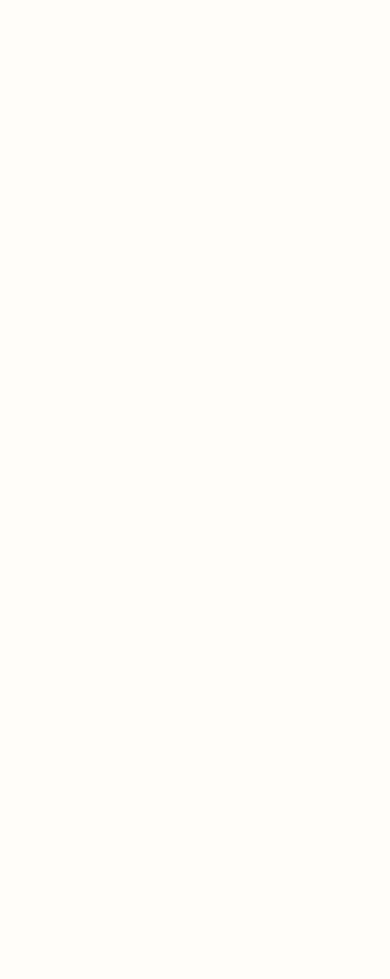
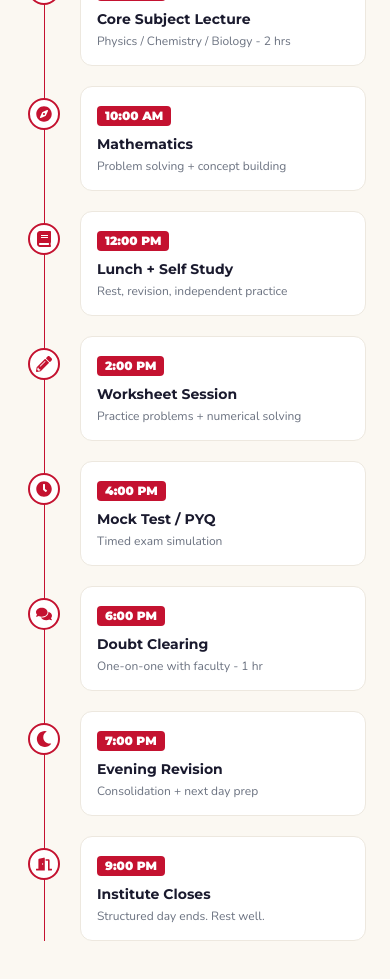
Before and after one commit to NIHHHHHHHHHHH/scalence-academy, a Next.js app: page / in a window 390 px wide. Shown: the part 6680-7659 px from the top of the page. Before the commit the page ends 6203 px from the top, so only its background shows below. Built offline with nearby package versions, Linux system fonts and the light colour scheme.

Commit message:
feat: add interactive daytimeline section with data

```diff
--- a/src/app/page.js
+++ b/src/app/page.js
@@ -3,6 +3,7 @@ import ResultsWall from "@/components/ResultsWall";
 import Hero from "@/components/Hero";
 import ExamSelector from "@/components/interactive/ExamSelector";
 import WhyUs from "@/components/WhyUs";
+import DayTimeline from "@/components/interactive/DayTimeline";
 
 export default function Home() {
   return (
@@ -12,6 +13,7 @@ export default function Home() {
       <Hero />
       <ExamSelector />
       <WhyUs />
+      <DayTimeline />
     </>
   );
 }
--- /dev/null
+++ b/src/components/interactive/DayTimeline.jsx
@@ -0,0 +1,114 @@
+"use client";
+import { motion, useInView } from "framer-motion";
+import { useRef } from "react";
+import { daySchedule } from "@/data/coachingData";
+import { AnimatedSection } from "@/components/ui";
+import { FaSun, FaFlask, FaCompass, FaBook, FaPencilAlt, FaClock, FaComments, FaMoon, FaDoorOpen } from "react-icons/fa";
+
+const iconMap = {
+  sunrise : <FaSun className="text-primary text-base"/>,
+  flask : <FaFlask className="text-primary text-base"/>,
+  compass : <FaCompass className="text-primary text-base"/>,
+  book : <FaBook className="text-primary text-base"/>,
+  pencil : <FaPencilAlt className="text-primary text-base"/>,
+  timer : <FaClock className="text-primary text-base"/>,
+  chat : <FaComments className="text-primary text-base"/>,
+  moon : <FaMoon className="text-primary text-base"/>,
+  door : <FaDoorOpen className="text-primary text-base"/>,
+};
+
+export default function DayTimeline() {
+  const ref = useRef(null);
+  const isInView = useInView(ref, { once: true, margin: "-80px" });
+
+  return (
+    <section id="schedule" className="section-py bg-surface overflow-hidden relative">
+      <div className="container-xl relative z-10">
+        <AnimatedSection className="mb-14">
+          <span className="section-badge-light">Daily Schedule</span>
+          <h2 className="font-display font-black text-secondary text-3xl lg:text-5xl leading-tight">
+            14 Hours.<br />
+            <span className="text-primary">Zero Wasted.</span>
+          </h2>
+          <p className="text-text-muted font-body mt-3 max-w-lg">Every slot at Scalence Academy is designed with one goal - your rank.</p>
+        </AnimatedSection>
+
+        <div ref={ref} className="hidden lg:block relative max-w-4xl mx-auto">
+          <div className="absolute left-1/2 top-0 bottom-0 w-px bg-border -translate-x-1/2" />
+          <motion.div
+            className="absolute left-1/2 top-0 w-px bg-primary -translate-x-1/2 origin-top"
+            initial={{ scaleY: 0 }}
+            animate={isInView ? { scaleY: 1 } : {}}
+            transition={{ duration: 3, ease: "easeInOut" }}
+            style={{ height: "100%" }}
+          />
+
+          <div className="flex flex-col gap-6">
+            {daySchedule.map((slot, i) => {
+              const isLeft = i % 2 === 0;
+              return (
+                <motion.div key={i}
+                  initial={{ opacity: 0, x: isLeft ? -40 : 40 }}
+                  animate={isInView ? { opacity: 1, x: 0 } : {}}
+                  transition={{ delay: i * 0.12, duration: 0.5 }}
+                  className={`relative flex items-center ${isLeft ? "flex-row" : "flex-row-reverse"}`}>
+
+                  <div className={`w-5/12 ${isLeft ? "pr-8 text-right" : "pl-8"}`}>
+                    <div className="bg-white border border-border rounded-xl p-4 hover:border-primary hover:shadow-md transition-all group">
+                      <span className="inline-block bg-primary text-white font-display font-black text-xs px-3 py-1 rounded mb-2">
+                        {slot.time}
+                      </span>
+                      <p className="font-display font-bold text-secondary text-base leading-tight">{slot.title}</p>
+                      <p className="text-text-muted text-xs font-body mt-1 leading-relaxed">{slot.desc}</p>
+                    </div>
+                  </div>
+
+                  <div className="w-2/12 flex items-center justify-center z-10">
+                    <div className="w-10 h-10 rounded-full bg-white border-2 border-primary flex items-center justify-center shadow-md text-lg">
+                      {iconMap[slot.icon]}
+                    </div>
+                  </div>
+
+                  <div className="w-5/12" />
+                </motion.div>
+              );
+            })}
+          </div>
+        </div>
+
+        <div className="lg:hidden relative">
+          <div className="absolute left-5 top-0 bottom-0 w-px bg-border" />
+          <motion.div
+            className="absolute left-5 top-0 w-px bg-primary origin-top"
+            initial={{ scaleY: 0 }}
+            whileInView={{ scaleY: 1 }}
+            viewport={{ once: true }}
+            transition={{ duration: 3, ease: "easeInOut" }}
+            style={{ height: "100%" }}
+          />
+          <div className="flex flex-col gap-5">
+            {daySchedule.map((slot, i) => (
+              <motion.div key={i}
+                initial={{ opacity: 0, x: -20 }}
+                whileInView={{ opacity: 1, x: 0 }}
+                viewport={{ once: true }}
+                transition={{ delay: i * 0.08 }}
+                className="relative flex items-start gap-5 pl-14">
+                <div className="absolute left-1 top-3 w-8 h-8 rounded-full bg-white border-2 border-primary flex items-center justify-center text-base z-10">
+                  {iconMap[slot.icon]}
+                </div>
+                <div className="flex-1 bg-white border border-border rounded-xl p-4">
+                  <span className="inline-block bg-primary text-white font-display font-black text-xs px-2 py-0.5 rounded mb-2">
+                    {slot.time}
+                  </span>
+                  <p className="font-display font-bold text-secondary text-sm">{slot.title}</p>
+                  <p className="text-text-muted text-xs font-body mt-1">{slot.desc}</p>
+                </div>
+              </motion.div>
+            ))}
+          </div>
+        </div>
+      </div>
+    </section>
+  );
+}
--- a/src/data/coachingData.js
+++ b/src/data/coachingData.js
@@ -165,3 +165,16 @@ export const whyUs = [
   { id: 5, num: "05", title: "Exclusive Study Material", desc: "Developed in-house, updated every year for exact exam relevance." },
   { id: 6, num: "06", title: "Monthly Parent Reports", desc: "Parents are partners. Progress shared monthly. No surprises." },
 ];
+
+
+export const daySchedule = [
+  { time: "7:00 AM", title: "Morning Assembly", desc: "Goal setting + motivation session", icon: "sunrise"},
+  { time: "8:00 AM", title: "Core Subject Lecture", desc: "Physics / Chemistry / Biology - 2 hrs", icon: "flask"},
+  { time: "10:00 AM", title: "Mathematics", desc: "Problem solving + concept building", icon: "compass"},
+  { time: "12:00 PM", title: "Lunch + Self Study", desc: "Rest, revision, independent practice", icon: "book"},
+  { time: "2:00 PM", title: "Worksheet Session", desc: "Practice problems + numerical solving", icon: "pencil"},
+  { time: "4:00 PM", title: "Mock Test / PYQ", desc: "Timed exam simulation", icon: "timer"},
+  { time: "6:00 PM", title: "Doubt Clearing", desc: "One-on-one with faculty - 1 hr", icon: "chat"},
+  { time: "7:00 PM", title: "Evening Revision", desc: "Consolidation + next day prep", icon: "moon"},
+  { time: "9:00 PM", title: "Institute Closes", desc: "Structured day ends. Rest well.", icon: "door"},
+];
```
